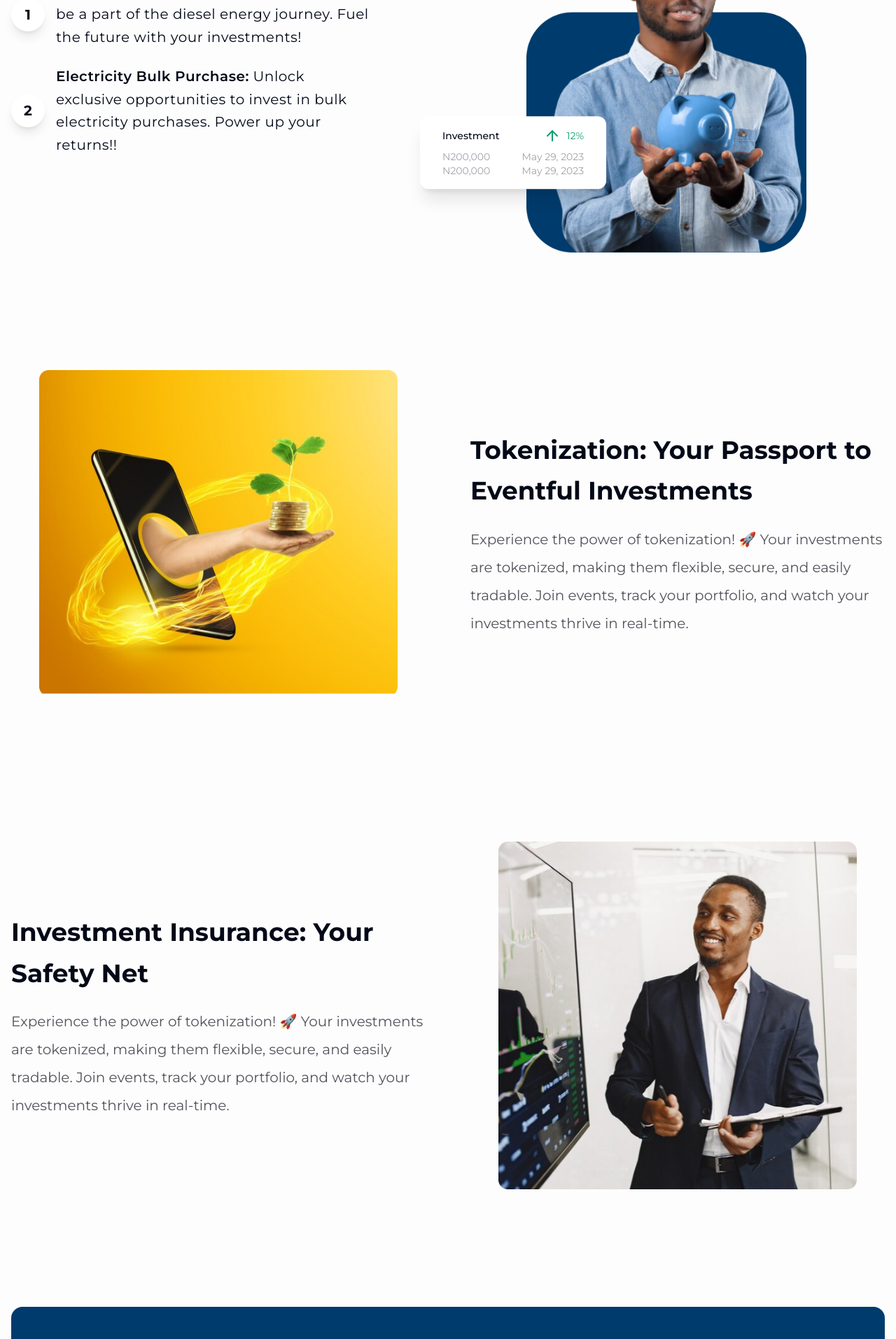
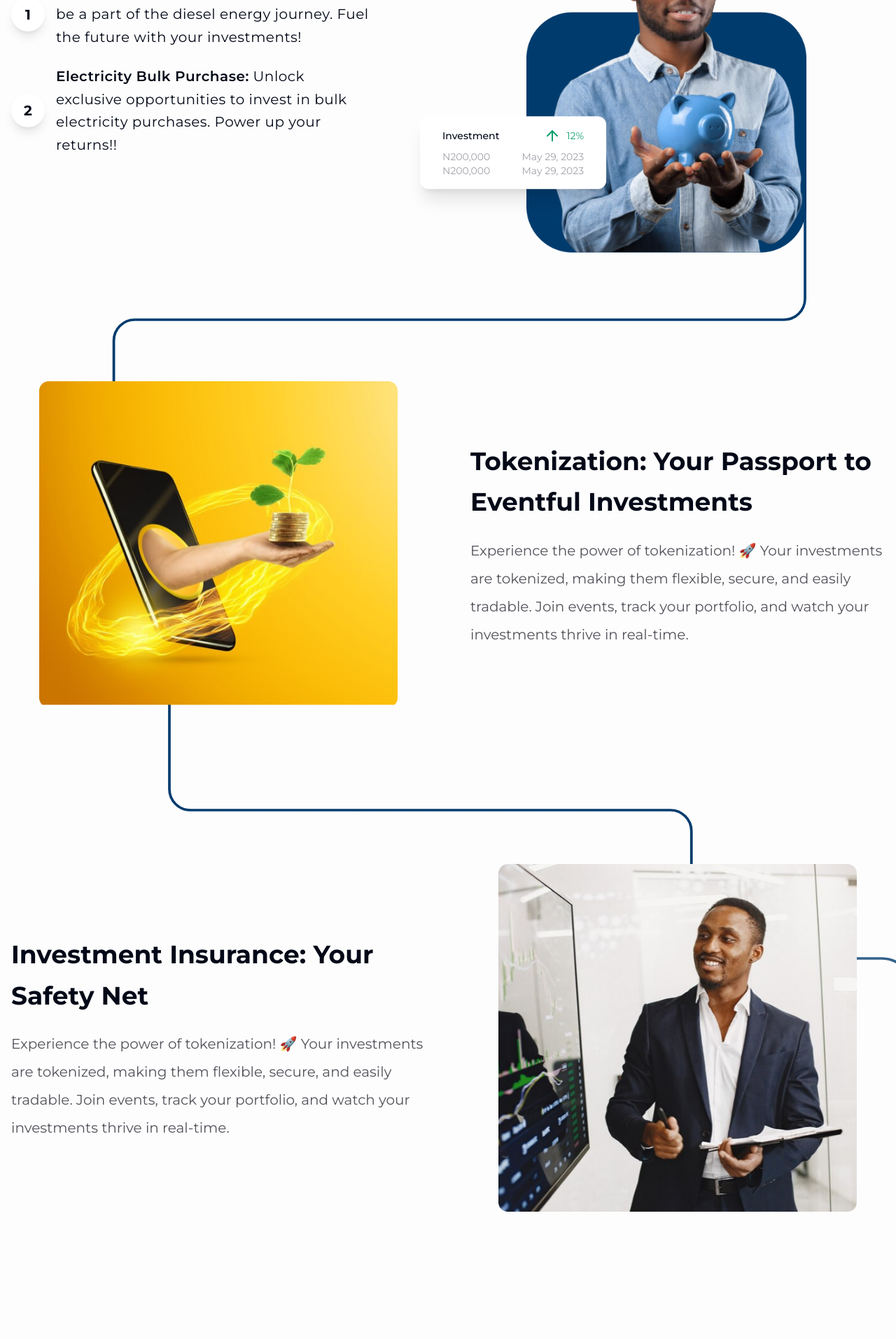
Before and after one commit to Getenergy-inc/get-energy-website, a Next.js app: page /invest in a window 1280 px wide. Shown: the part 820-2734 px from the top of the page at 70% size. Built offline with nearby package versions, Linux system fonts and the light colour scheme; no server answers.

Commit message:
update: concluded invest in page

```diff
--- a/app/careers/page.tsx
+++ b/app/careers/page.tsx
@@ -2,8 +2,11 @@
 
 import TitleHeader from "@/components/title-header";
 import Image from "next/image";
+import { useState } from "react";
 
 const Careers = () => {
+  const [current, setCurrent] = useState("Full Time");
+
   return (
     <>
       <header>
@@ -12,15 +15,15 @@ const Careers = () => {
       <main className="my-28 select-none">
         <div className="space-y-16">
           <div>
-            <h2 className="text-3xl font-bold text-center">
-              Current job open positions
-            </h2>
+            <h2 className="text-3xl font-bold text-center">Current job open positions</h2>
 
-            <div className="flex items-center gap-4 mt-5 justify-center">
+            <div className="flex items-center gap-8 mt-5 justify-center">
               {["Full Time", "Intern", "Contract"].map((data, id) => (
                 <div
                   key={id}
-                  className="font-semibold border-b-[3px] pb-1 px-1 cursor-pointer border-primaryBlue"
+                  className={`font-semibold border-b-[3px] pb-1 px-1 cursor-pointer ${
+                    current === data ? "border-primaryBlue" : "border-zinc-100 hover:border-zinc-300"
+                  } duration-500`}
                 >
                   {data}
                 </div>
@@ -28,17 +31,9 @@ const Careers = () => {
             </div>
 
             <div className="grid place-content-center">
-              <Image
-                src={"/images/bg/no-vacancy.png"}
-                alt="no vacancy"
-                width={400}
-                height={400}
-                draggable={false}
-              />
+              <Image src={"/images/bg/no-vacancy.png"} alt="no vacancy" width={400} height={400} draggable={false} />
 
-              <p className="font-bold text-center text-xl mt-2">
-                No Vacancy Available
-              </p>
+              <p className="font-bold text-center text-xl mt-2">No Vacancy Available</p>
             </div>
           </div>
         </div>
--- a/app/invest/page.tsx
+++ b/app/invest/page.tsx
@@ -21,11 +21,11 @@ const Invest = () => {
       <main>
         <Logo classnames="bg-white shadow-2xl p-3 px-10 rounded-2xl title_header_con ml-auto -mt-10" size={250} />
 
-        <div className="container mx-auto space-y-32 my-32">
+        <div className="container mx-auto space-y-36 my-32">
           <InvestIn />
 
-          <div className="grid items-center grid-cols-2 gap-16">
-            <div className="p-10">
+          <div className="grid items-center grid-cols-2 relative gap-16">
+            <div className="p-10 z-50">
               <Image
                 src={"/images/bg/hand-coin.png"}
                 alt="a guy holding a piggy bank"
@@ -44,9 +44,11 @@ const Invest = () => {
                 and easily tradable. Join events, track your portfolio, and watch your investments thrive in real-time.
               </p>
             </div>
+
+            <Line />
           </div>
 
-          <div className="grid items-center grid-cols-2 gap-16">
+          <div className="grid items-center relative grid-cols-2 gap-16">
             <div className="space-y-5">
               <h2 className="text-4xl leading-relaxed font-bold">Investment Insurance: Your Safety Net</h2>
               <p className="text-xl leading-loose text-zinc-600">
@@ -54,7 +56,7 @@ const Invest = () => {
                 and easily tradable. Join events, track your portfolio, and watch your investments thrive in real-time.
               </p>
             </div>
-            <div className="p-10">
+            <div className="p-10 z-50 relative">
               <Image
                 src={"/images/bg/invest-main-man.png"}
                 alt="a guy holding a piggy bank"
@@ -64,9 +66,45 @@ const Invest = () => {
                 className="z-50 w-full h-full object-cover"
               />
             </div>
+
+            <Line2 />
           </div>
 
-          <div className="min-h-[25rem] rounded-2xl bg-primaryBlue"></div>
+          <div className="min-h-[25rem] gap-4 rounded-2xl bg-primaryBlue z-50 grid grid-cols-3">
+            <div className="col-span-2 pl-10 py-20 z-50">
+              <div className="w-full h-full bg-white/80 min-h-[28rem] rounded-2xl relative overflow-hidden">
+                <div className="absolute top-0 left-0 h-full w-full">
+                  <Image
+                    src={"/images/bg/calculator.svg"}
+                    alt="calculator coming soon"
+                    width={500}
+                    height={500}
+                    draggable={false}
+                    className="z-50 w-full h-full object-cover"
+                  />
+                </div>
+
+                <div className="absolute top-0 left-0 h-full w-full backdrop-blur grid place-content-center">
+                  <div className="space-y-4 text-center px-16">
+                    <h4 className="text-3xl font-bold leading-relaxed">Investment Calculator (Coming Soon!)</h4>
+                    <p className="text-lg font-semibold">
+                      Stay tuned for our Investment Calculator! A tool designed to empower you with insights – calculate
+                      potential returns, assess risks, and plan your investment journey with confidence.
+                    </p>
+                  </div>
+                </div>
+              </div>
+            </div>
+            <div className="grid place-content-center p-6 z-50">
+              <Image
+                src={"/images/bg/money.svg"}
+                alt="currencies with naira at the center"
+                width={300}
+                height={300}
+                draggable={false}
+              />
+            </div>
+          </div>
 
           <BeforeProcess
             headline="How to Get Started"
@@ -87,4 +125,69 @@ const Invest = () => {
   );
 };
 
+const Line = () => (
+  <svg
+    xmlns="http://www.w3.org/2000/svg"
+    width="797"
+    height="491"
+    viewBox="0 0 797 491"
+    fill="none"
+    className="absolute top-[60%] left-56"
+  >
+    <path
+      d="M34.8414 2L12.4872 2V2C6.69528 2 2.00002 6.69526 2.00002 12.4872L2.00002 136.648L2.00003 181.832L2.00003 230.719L2.00002 295C2.00002 311.569 15.4315 325 32 325L699.085 325L717.74 325C734.309 325 747.74 338.431 747.74 355L747.74 458.979C747.74 483.352 775.809 497.024 795 482V482"
+      stroke="url(#paint0_linear_5902_53250)"
+      strokeWidth="3.73"
+    />
+    <defs>
+      <linearGradient
+        id="paint0_linear_5902_53250"
+        x1="1.97117"
+        y1="150.842"
+        x2="2.55395"
+        y2="150.842"
+        gradientUnits="userSpaceOnUse"
+      >
+        <stop stopColor="#003B6D" />
+        <stop offset="0.0001" stopColor="#014A87" stop-opacity="0.880208" />
+        <stop offset="1" stopColor="#003B6D" />
+      </linearGradient>
+    </defs>
+  </svg>
+);
+
+const Line2 = () => (
+  <svg
+    xmlns="http://www.w3.org/2000/svg"
+    width="376"
+    height="746"
+    viewBox="0 0 376 746"
+    fill="none"
+    className="absolute top-[30%] -right-10"
+  >
+    <path
+      opacity="0.8"
+      d="M231 2H332C355.196 2 374 20.804 374 44V376.876V702C374 725.196 355.196 744 332 744H0"
+      stroke="url(#paint0_linear_5768_39636)"
+      strokeWidth="3.72899"
+    />
+    <defs>
+      <linearGradient
+        id="paint0_linear_5768_39636"
+        x1="-634.289"
+        y1="958.539"
+        x2="-634.289"
+        y2="1417.07"
+        gradientUnits="userSpaceOnUse"
+      >
+        <stop stopColor="#003B6D" />
+        <stop offset="0.0314417" stopColor="#557C9E" />
+        <stop offset="0.828125" stopColor="#003B6D" />
+        <stop offset="0.880208" stopColor="#001E37" />
+        <stop offset="0.959393" stopColor="#003B6D" />
+      </linearGradient>
+    </defs>
+  </svg>
+);
+
 export default Invest;
--- a/constants/variables.ts
+++ b/constants/variables.ts
@@ -5,7 +5,7 @@ const SHOP_NOW_ADDRESS = (process.env.NEXT_PUBLIC_SHOW_NOW_ADDRESS as string) ??
 const GET_STARTED_ADDRESS = (process.env.NEXT_PUBLIC_GET_STARTED_ADDRESS as string) ?? "";
 const VOLUNTEER_FORM_URL = (process.env.NEXT_PUBLIC_VOLUNTEER_FORM_URL as string) ?? "";
 const INTERN_FORM_URL = (process.env.NEXT_PUBLIC_INTERN_FORM_URL as string) ?? "";
-const DASHBOARD_URL = "https://get-energy-dashboard.onrender.com/";
+const DASHBOARD_URL = "https://get-energy-dashboard.onrender.com";
 
 export {
   LIVE_ADDRESS,
--- a/features/home/landing.tsx
+++ b/features/home/landing.tsx
@@ -6,6 +6,7 @@ import { gsap } from "gsap";
 import { useHomeStore } from ".";
 import dynamic from "next/dynamic";
 import { MouseIcon } from "lucide-react";
+import { DASHBOARD_URL } from "@/constants/variables";
 
 export default function Landing() {
   const { homeRef } = useHomeStore();
@@ -65,7 +66,7 @@ export default function Landing() {
           <div className="flex justify-center lg:justify-start">
             <Link
               className="bg-primaryBlue text-white px-10 jumbo_action font-semibold transition-colors py-4 p-3 rounded-2xl"
-              href={variables.GET_STARTED_ADDRESS}
+              href={DASHBOARD_URL}
             >
               Get Started
             </Link>
--- a/features/invest/invest-in.tsx
+++ b/features/invest/invest-in.tsx
@@ -38,7 +38,10 @@ const InvestIn = () => {
   }, []);
 
   return (
-    <div className="grid grid-cols-2" id="what-to-invest">
+    <div className="grid grid-cols-2 relative" id="what-to-invest">
+      {/* line */}
+      <Line />
+
       <div className="space-y-6">
         <h3 className="text-4xl font-bold">What Can You Invest In?</h3>
 
@@ -55,6 +58,7 @@ const InvestIn = () => {
           ))}
         </div>
       </div>
+
       <TransitionParentInView className="relative flex justify-center -mt-10 z-50">
         <TransitionFromLeft className="z-[100] absolute bottom-20 -left-10">
           <div className="py-4 px-8 text-sm bg-white shadow-xl rounded-xl" id="investCard">
@@ -90,4 +94,35 @@ const InvestIn = () => {
   );
 };
 
+const Line = () => (
+  <svg
+    xmlns="http://www.w3.org/2000/svg"
+    width="1053"
+    height="499"
+    viewBox="0 0 1053 499"
+    fill="none"
+    className="absolute right-28 top-56"
+  >
+    <path
+      d="M1007.52 2L1037.11 2V2C1044.78 2 1051 8.21693 1051 15.8859L1051 136.648L1051 181.832L1051 230.719L1051 295C1051 311.569 1037.57 325 1021 325L128 325L93.5758 325C77.0072 325 63.5758 338.431 63.5758 355L63.5758 466.41C63.5758 489.642 38.3051 504.058 18.3067 492.233L0.999979 482"
+      stroke="url(#paint0_linear_5768_39632)"
+      strokeWidth="3.73"
+    />
+    <defs>
+      <linearGradient
+        id="paint0_linear_5768_39632"
+        x1="1051.04"
+        y1="150.842"
+        x2="1050.27"
+        y2="150.842"
+        gradientUnits="userSpaceOnUse"
+      >
+        <stop stopColor="#003B6D" />
+        <stop offset="0.0001" stopColor="#014A87" stop-opacity="0.880208" />
+        <stop offset="1" stopColor="#003B6D" />
+      </linearGradient>
+    </defs>
+  </svg>
+);
+
 export default InvestIn;
```
Also changed, not shown: components/layout/footer/index.tsx (+29 -57 lines), features/home/get-elect.tsx (+10 -18 lines), public/images/bg/calculator.svg (added), public/images/bg/money.svg (added).
